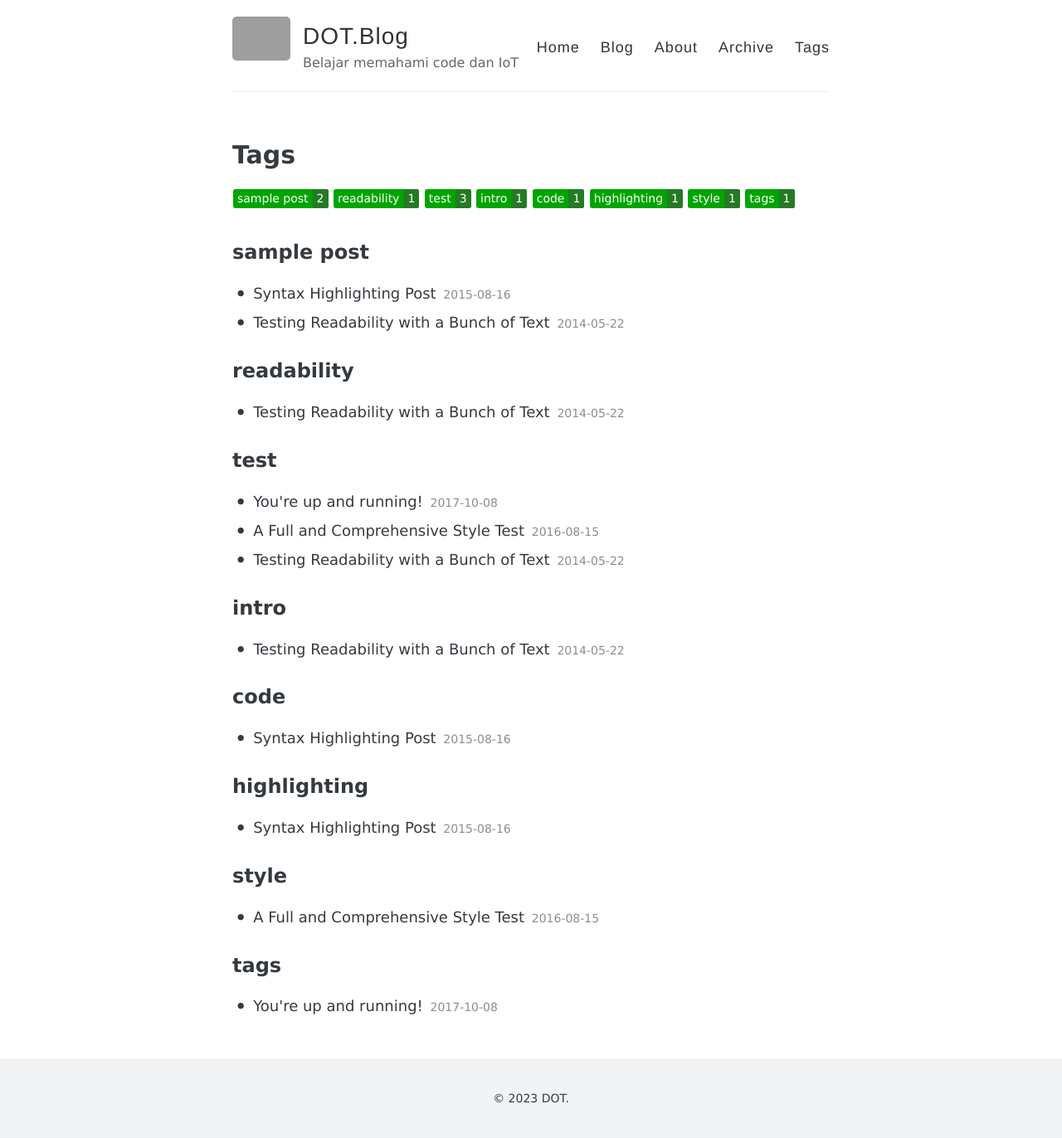
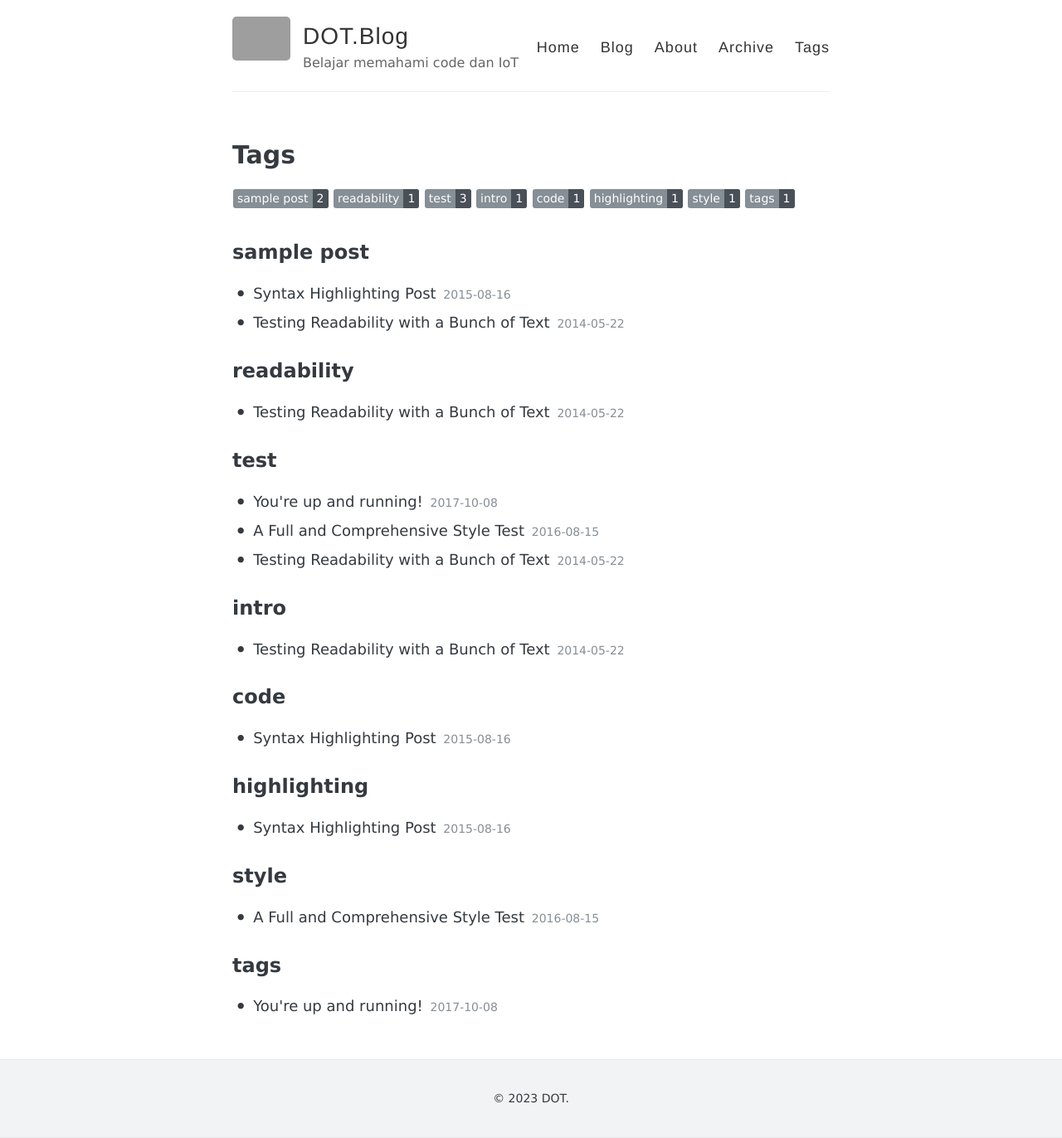
Before and after one commit to iamreeyo/blog, a Jekyll site: the page built from tags/index.html, in a window 1280 px wide. Shown: the whole page at 83% size. Built offline with Jekyll 4.4.1, drawn with Linux system fonts in a browser that asks for light colours.

Commit message:
Update _variables.scss

```diff
--- a/_sass/_variables.scss
+++ b/_sass/_variables.scss
@@ -51,8 +51,8 @@ $pagination-color: $oc-gray-6;
 $pagination-over-color: $oc-gray-7;
 
 $tag-index-label-color: $oc-white;
-$tag-index-label-background-color: $oc-green-8;
-$tag-index-count-background-color: $oc-green-9;
+$tag-index-label-background-color: $oc-gray-6;
+$tag-index-count-background-color: $oc-gray-7;
 
 $footer-border-color: $oc-gray-2;
 $footer-background-color: $oc-gray-1;
```
